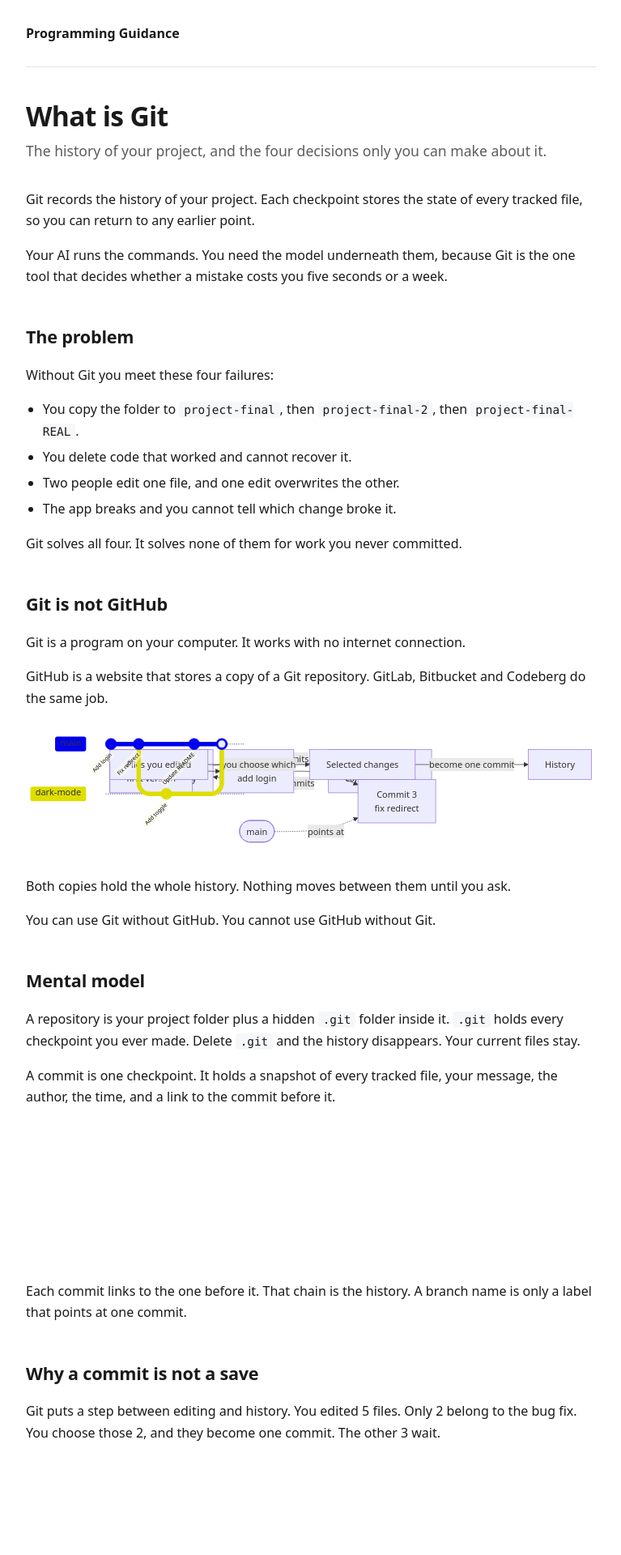
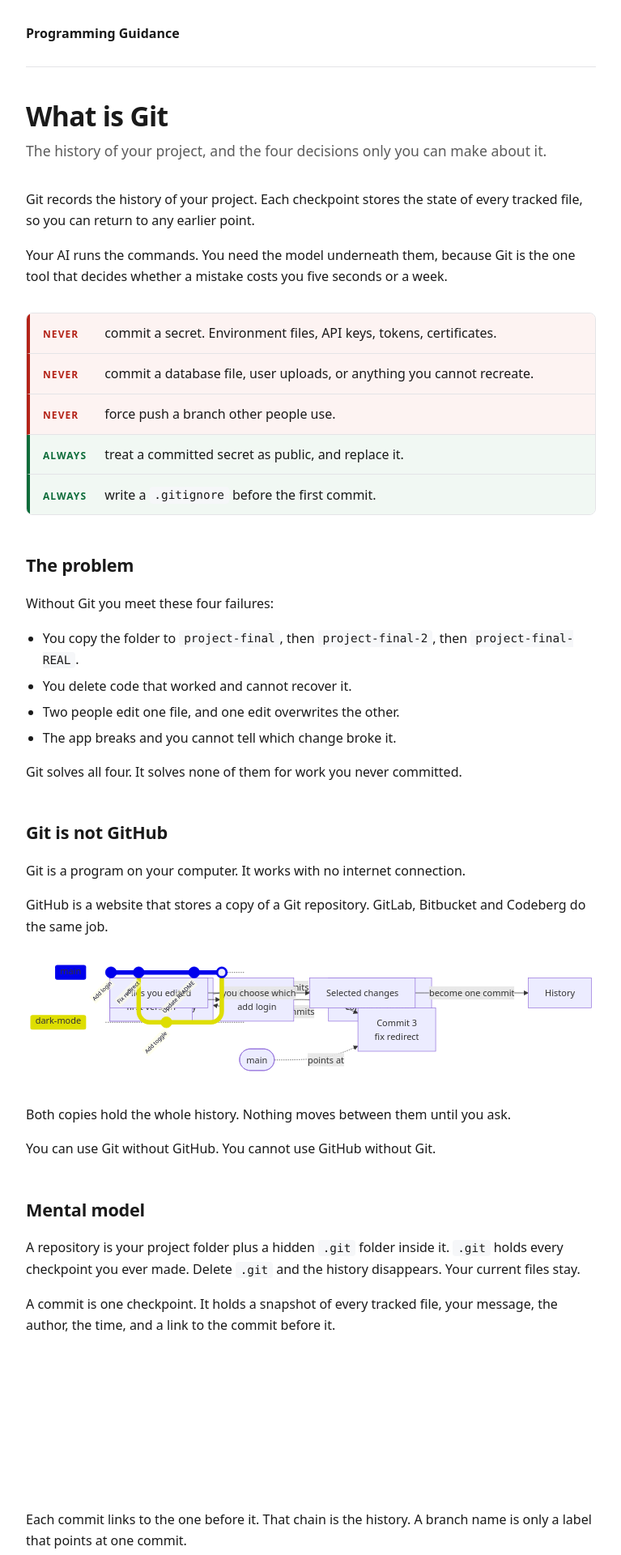
Before and after one commit to paulmorrishill/ProgrammingGuidance, a Jekyll site: the page built from foundations/what-is-git.md, in a window 1280 px wide. Shown: the top 1920 px of the page at 81% size, without its empty margins (256-1023 px from the left). Built offline with Jekyll 4.4.1, drawn with Linux system fonts in a browser that asks for light colours; some of the changed text lies outside the part shown.

Commit message:
Add NEVER/ALWAYS rules blocks and pretty permalinks
Rules are authored as plain markdown lists so they stay readable in the
GitHub repository view, then styled by keyword on the site.

```diff
--- a/_config.yml
+++ b/_config.yml
@@ -12,3 +12,6 @@ kramdown:
 exclude:
   - README.md
   - STYLE.md
+
+# Directory-style URLs, so local WEBrick and GitHub Pages resolve the same paths.
+permalink: pretty
--- a/_layouts/default.html
+++ b/_layouts/default.html
@@ -37,6 +37,17 @@ document.querySelectorAll('.language-mermaid').forEach((el) => {
   block.replaceWith(figure);
 });
 
+// A rules list is authored as plain markdown so it stays readable on GitHub.
+// Tag each item by its leading keyword so the site can style prohibition
+// differently from requirement.
+document.querySelectorAll('ul.rules > li').forEach((li) => {
+  const keyword = li.querySelector('strong');
+  if (!keyword) return;
+  const word = keyword.textContent.trim().toUpperCase().replace(/[^A-Z']/g, '');
+  const stop = word === 'NEVER' || word === "DON'T" || word === 'DONT';
+  li.classList.add('rule', stop ? 'rule-stop' : 'rule-go');
+});
+
 const dark = window.matchMedia('(prefers-color-scheme: dark)').matches;
 mermaid.initialize({
   startOnLoad: true,
--- a/assets/style.css
+++ b/assets/style.css
@@ -6,6 +6,10 @@
   --accent: #2f6feb;
   --border: #e4e4e7;
   --code-bg: #f6f7f9;
+  --stop: #b42318;
+  --stop-bg: #fdf3f2;
+  --go: #0d6c3a;
+  --go-bg: #f1f8f3;
 }
 @media (prefers-color-scheme: dark) {
   :root {
@@ -15,6 +19,10 @@
     --accent: #6ea8fe;
     --border: #2a2e35;
     --code-bg: #171a20;
+    --stop: #ff9d92;
+    --stop-bg: #2a1614;
+    --go: #78dfa4;
+    --go-bg: #10231a;
   }
 }
 
@@ -90,3 +98,37 @@ footer {
   font-size: .875rem;
   color: var(--muted);
 }
+
+/* Rules block. The keyword itself carries the meaning, so the block still
+   reads correctly with no colour at all. */
+ul.rules {
+  list-style: none;
+  margin: 2rem 0 2.5rem;
+  padding: 0;
+  border: 1px solid var(--border);
+  border-radius: 8px;
+  overflow: hidden;
+}
+ul.rules > li {
+  margin: 0;
+  padding: .7rem 1rem;
+  border-left: 4px solid var(--border);
+  border-bottom: 1px solid var(--border);
+  background: var(--code-bg);
+}
+ul.rules > li:last-child { border-bottom: none; }
+ul.rules > li strong {
+  display: inline-block;
+  min-width: 4.5rem;
+  font-size: .75rem;
+  letter-spacing: .09em;
+  font-weight: 700;
+}
+ul.rules > li.rule-stop { border-left-color: var(--stop); background: var(--stop-bg); }
+ul.rules > li.rule-stop strong { color: var(--stop); }
+ul.rules > li.rule-go { border-left-color: var(--go); background: var(--go-bg); }
+ul.rules > li.rule-go strong { color: var(--go); }
+
+@media (max-width: 30rem) {
+  ul.rules > li strong { display: block; min-width: 0; margin-bottom: .15rem; }
+}
--- a/foundations/what-is-git.md
+++ b/foundations/what-is-git.md
@@ -9,6 +9,13 @@ tracked file, so you can return to any earlier point.
 
 Your AI runs the commands. You need the model underneath them, because Git is the
 one tool that decides whether a mistake costs you five seconds or a week.
+
+{: .rules}
+- **NEVER** commit a secret. Environment files, API keys, tokens, certificates.
+- **NEVER** commit a database file, user uploads, or anything you cannot recreate.
+- **NEVER** force push a branch other people use.
+- **ALWAYS** treat a committed secret as public, and replace it.
+- **ALWAYS** write a `.gitignore` before the first commit.
 
 ## The problem
 
@@ -110,15 +117,37 @@ know which of two working versions you meant to keep.
 
 ## What must never enter the history
 
-A secret committed once stays in the history forever. A later commit that deletes the
-file does not remove it. Anyone who clones the repository reads it.
+Git keeps everything. That is the point of it, and it is also the trap.
 
-If a key reaches a commit, treat the key as public and replace it. Deleting the file
-is not enough.
+**Secrets.** A key committed once stays in the history forever. A later commit that
+deletes the file does not remove it. Anyone who clones the repository reads it, and
+the history is copied to every machine that ever cloned it. Deleting the file is not
+enough. Replace the key.
 
-Keep these out: environment files holding secrets, installed dependency folders,
-generated build output, and operating system junk files. The `.gitignore` file lists
-what Git must not track.
+**Data you cannot recreate.** A database file, user uploads, or customer exports.
+Two problems follow. The repository grows and never shrinks, because every version of
+every large file is kept forever. Worse, private data now sits on every clone, and
+you cannot recall it.
+
+**Generated output.** Dependency folders and build output are not harmful, only
+wasteful. Your machine recreates them. Committing them makes every change hard to read.
+
+The `.gitignore` file lists what Git must not track. Write it before the first
+commit, because a rule added later does nothing about what the history already holds.
+
+## The one action Git cannot undo
+
+Git protects you from almost every mistake. A commit you abandoned is still
+recoverable weeks later. A file you deleted returns.
+
+Two things escape that protection:
+
+- **Work you never committed.** Git has no record of it. Nothing to recover.
+- **History you rewrote and pushed to a shared branch.** A force push replaces the
+  remote history with yours. Commits other people pushed disappear from it, and their
+  next attempt to sync reports a conflict they did not cause.
+
+Everything else is a bad afternoon. These two are lost work.
 
 ## What you decide
 
```
Also changed, not shown: STYLE.md (+46 -6 lines).
